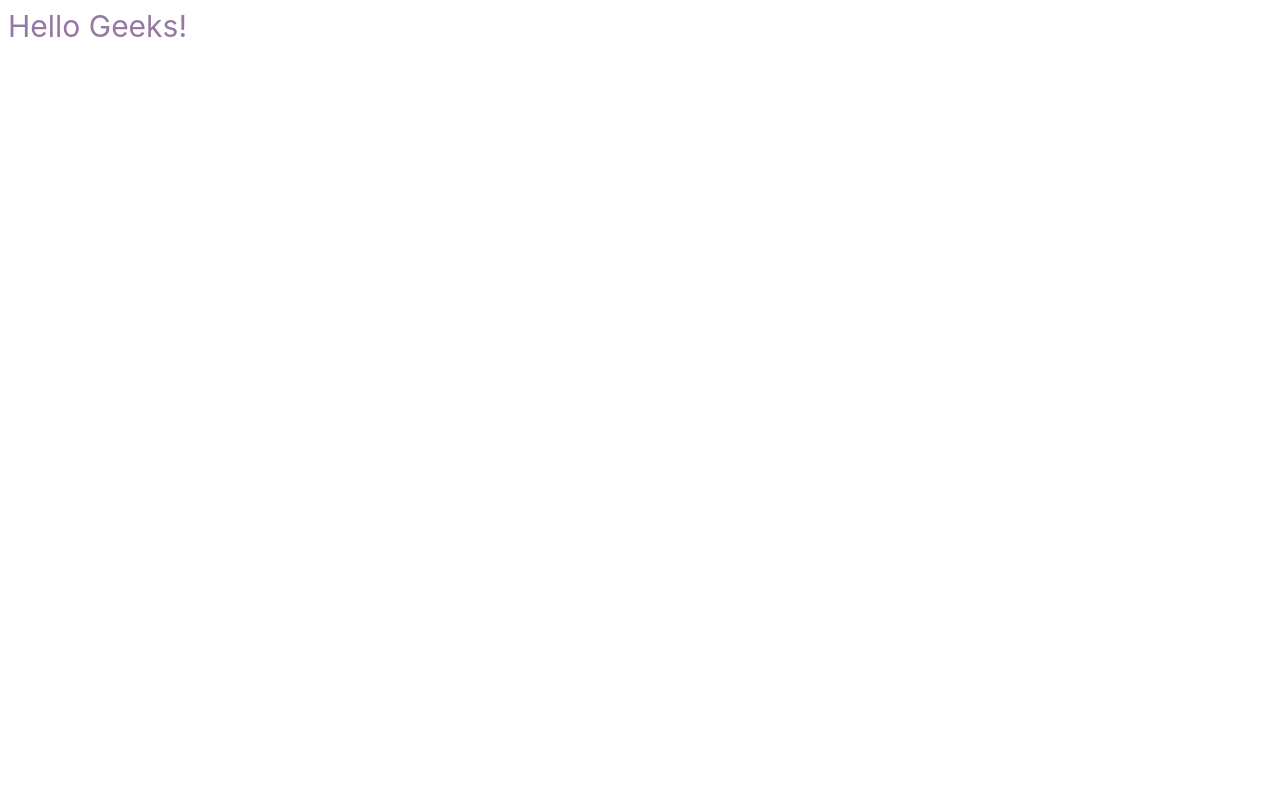
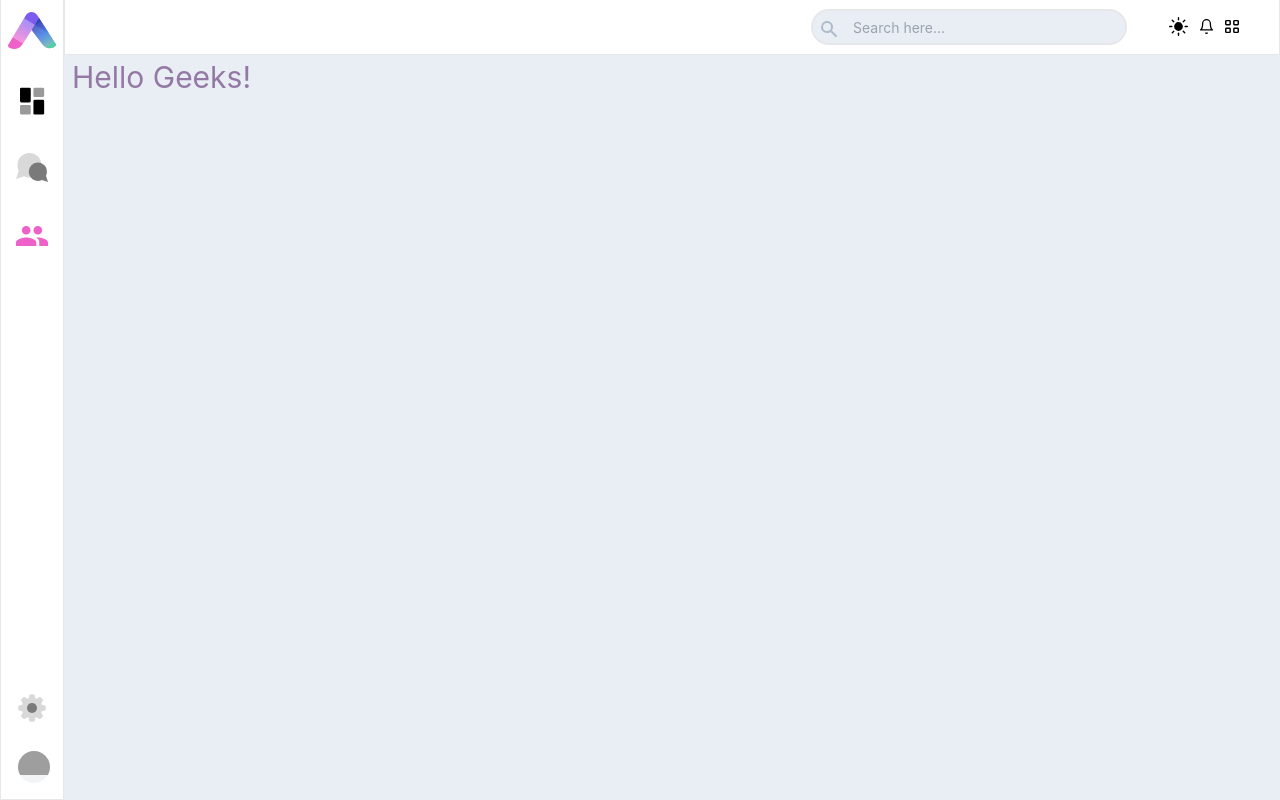
Before and after one commit to cjoshi28/aye-analytics-deployment, a Next.js app: page / in a window 1280 px wide. Built offline with nearby package versions, Linux system fonts and the light colour scheme; grey boxes are pictures that could not be loaded.

Commit message:
Layout Implemented

```diff
--- /dev/null
+++ b/components/common/Layout.jsx
@@ -0,0 +1,18 @@
+import React from 'react'
+import Header from '../dashboard/Header'
+import Sidebar from '../dashboard/Sidebar'
+
+function Layout({children}) {
+  return (
+    <div className="flex bg-gray-light-2  max-h-screen ">
+        <Sidebar />
+        <div className="flex-grow text-gray-800 mt-[-5px] max-h-[100vh] overflow-scroll overflow-x-hidden">
+            <Header />
+            {children}
+        </div>
+    </div>
+
+  )
+}
+
+export default Layout
--- a/pages/_app.js
+++ b/pages/_app.js
@@ -1,7 +1,12 @@
+import Layout from '../components/common/Layout'
 import '../styles/globals.css'
 
 function MyApp({ Component, pageProps }) {
-  return <Component {...pageProps} />
+  return (
+    <Layout>
+      <Component {...pageProps} />
+    </Layout>
+  )
 }
 
 export default MyApp
--- a/pages/dashboard/index.jsx
+++ b/pages/dashboard/index.jsx
@@ -37,10 +37,6 @@ export default function index() {
     }
   ]
   return (
-    <div className="flex bg-gray-light-2  max-h-screen ">
-      <Sidebar />
-      <div className="flex-grow text-gray-800 mt-[-5px] max-h-[100vh] overflow-scroll overflow-x-hidden">
-        <Header />
       <main className="p-6 sm:p-10 space-y-6 ">
         <section className="grid md:grid-cols-2 xl:grid-cols-4 gap-6">
           {
@@ -81,7 +77,5 @@ export default function index() {
           <Referrers />
         </section>
       </main>
-      </div>
-    </div >
   )
 }
```
Lines whose indentation alone changed are shown as unchanged.
